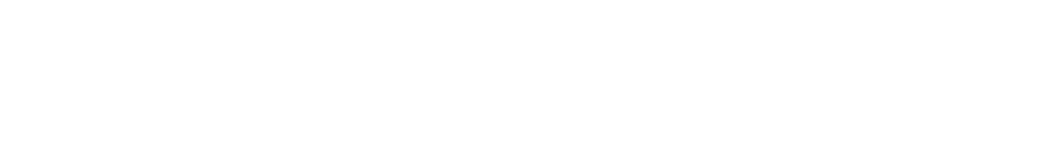
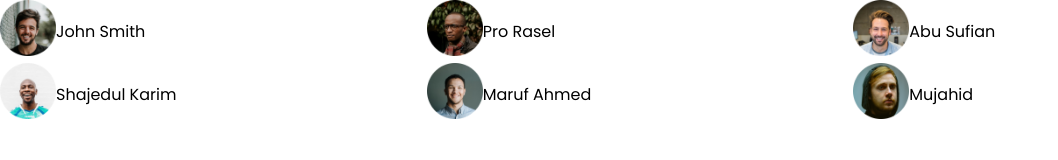
Before and after one commit to emamjion/my-leader-board, a plain HTML site: page index.html in a window 1280 px wide. Shown: the whole page, without its empty margins (0-1058 px from the left). Drawn offline with Linux system fonts and the light colour scheme.

Commit message:
top players section add

```diff
--- a/index.html
+++ b/index.html
@@ -5,8 +5,67 @@
     <meta http-equiv="X-UA-Compatible" content="IE=edge">
     <meta name="viewport" content="width=device-width, initial-scale=1.0">
     <title>My Leader Board</title>
+    <link rel="stylesheet" href="style.css">
 </head>
 <body>
-
+    <!-- header section starts
+    <header>
+        <nav>
+            <div class="logo"><img src="images/icons/logo.png">Idea</div>
+            <ul>
+                <li><a href="#">Home</a></li>
+                <li><a href="#">About</a></li>
+                <li><a href="#">Works</a></li>
+                <img src="images/icons/profile.png" class="profile">
+            </ul>
+        </nav>
+    </header>
+    header section starts -->
+    <!-- Main section starts -->
+    <main>
+        <section>
+            <div class="top-players">
+                <div class="players">
+                    <div class="player">
+                        <div class="player-img">
+                            <img src="images/players/player-1.png">
+                        </div>
+                        <div class="player-name">John Smith</div>
+                    </div>
+                    <div class="player">
+                        <div class="player-img">
+                            <img src="images/players/player-2.png">
+                        </div>
+                        <div class="player-name">Pro Rasel</div>
+                    </div>
+                    <div class="player">
+                        <div class="player-img">
+                            <img src="images/players/player-3.png">
+                        </div>
+                        <div class="player-name">Abu Sufian</div>
+                    </div>
+                    <div class="player">
+                        <div class="player-img">
+                            <img src="images/players/player-4.png">
+                        </div>
+                        <div class="player-name">Shajedul Karim</div>
+                    </div>
+                    <div class="player">
+                        <div class="player-img">
+                            <img src="images/players/player-5.png">
+                        </div>
+                        <div class="player-name">Maruf Ahmed</div>
+                    </div>
+                    <div class="player">
+                        <div class="player-img">
+                            <img src="images/players/player-6.png">
+                        </div>
+                        <div class="player-name">Mujahid</div>
+                    </div>
+                </div>
+            </div>
+        </section>
+    </main>
+    <!-- Main section ends -->
 </body>
 </html>
--- a/style.css
+++ b/style.css
@@ -0,0 +1,53 @@
+@import url('https://fonts.googleapis.com/css2?family=Poppins&display=swap');
+*{
+    margin: 0;
+    padding: 0;
+    font-family: 'Poppins', sans-serif;
+}
+:root{
+    --m-clr: #562eff;
+}
+/* header section styles */
+header{
+    background-color: var(--m-clr);
+    width: 100%;
+    height: 90px;
+}
+nav{
+    display: flex;
+    align-items: center;
+    justify-content: space-around;
+}
+nav .logo img{
+    width: 40px;
+    margin-right: 10px;
+}
+nav .logo{
+    font-size: 25px;
+    display: flex;
+    align-items: center;
+    color: #fff;
+}
+nav ul li{
+    display: inline-block;
+    line-height: 90px;
+    margin: 0 15px;
+}
+nav ul li a{
+    text-decoration: none;
+    color: #fff;
+    font-size: 17px;
+}
+/* Top Players styles */
+.players{
+    display: grid;
+    grid-template-columns: repeat(3,1fr);
+}
+.player{
+    display: flex;
+    align-items: center;
+}
+.player img{
+    width: 56px;
+    height: 56px;
+}
```
